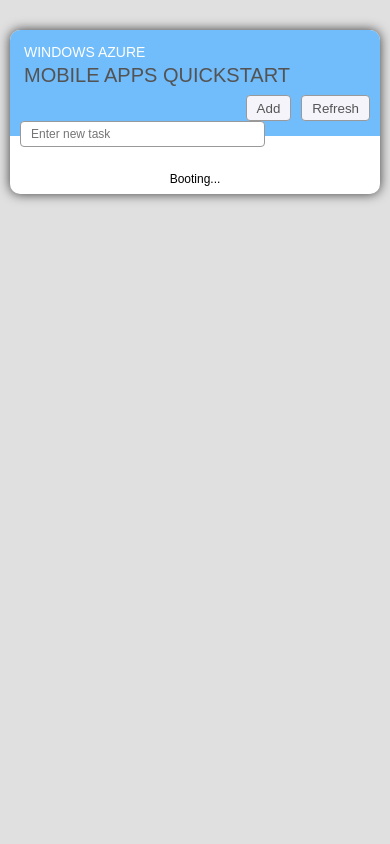
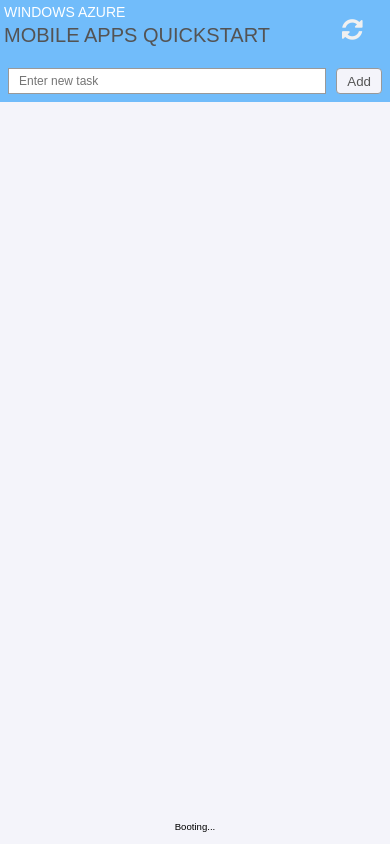
Before and after one commit to aw3s0me/quickstarts, a website with bundled scripts: page Quickstart.Cordova/www/index.html in a window 390 px wide. Built offline with nearby package versions, Linux system fonts and the light colour scheme.

Commit message:
Updated CSS for Cordova client

```diff
--- a/Quickstart.Cordova/Gulpfile.js
+++ b/Quickstart.Cordova/Gulpfile.js
@@ -1,17 +1,23 @@
 var babelify = require('babelify'),
     browserify = require('browserify'),
     gulp = require('gulp'),
+    npmfiles = require('gulp-npm-files'),
     rename = require('gulp-rename'),
     sass = require('gulp-sass'),
     source = require('vinyl-source-stream');
 
 gulp.task('default', [ 'build' ]);
-gulp.task('build', [ 'js:bundle', 'css:bundle' ]);
+gulp.task('build', [ 'js:bundle', 'css:bundle', 'libs:copy' ]);
 
 gulp.task('css:bundle', function () {
     gulp.src('./src/scss/index.scss')
         .pipe(sass().on('error', sass.logError))
         .pipe(gulp.dest('./www/css'));
+});
+
+gulp.task('libs:copy', function () {
+    gulp.src(npmfiles(), { base: './' })
+        .pipe(gulp.dest('./www/lib'));
 });
 
 gulp.task('js:bundle', function () {
--- a/Quickstart.Cordova/package.json
+++ b/Quickstart.Cordova/package.json
@@ -16,11 +16,13 @@
     "babelify": "^7.2.0",
     "browserify": "^12.0.1",
     "gulp": "^3.9.0",
+    "gulp-npm-files": "^0.1.3",
     "gulp-rename": "^1.2.2",
     "gulp-sass": "^2.1.0",
     "vinyl-source-stream": "^1.1.0"
   },
   "dependencies": {
-    "uuid": "^2.0.1"
+    "uuid": "^2.0.1",
+    "font-awesome": "^4.4.0"
   }
 }
--- a/Quickstart.Cordova/src/scss/index.scss
+++ b/Quickstart.Cordova/src/scss/index.scss
@@ -1,87 +1,111 @@
 @import 'fullscreen';
 
-button {
-    border: 1px solid #999;
-    color: #555;
-    background-color: #F4F4FA;
-    padding: 0 10px;
+$azureblue: #71BCFA;
+$titlecolor1: white;
+$titlecolor2: #545353;
 
-    &:hover {
-        background-color: white;
+$inputboxheight: 26px;
+
+body {
+    display: flex;
+    flex-flow: column nowrap;
+
+    /* Header takes up just enough room so that it can hold the content */
+    > header {
+        display: block;
+        background-color: $azureblue;
+
+        > div.split {
+            display: flex;
+            flex-flow: row nowrap;
+
+            > hgroup {
+                display: block;
+                flex-grow: 1;
+
+                h1 {
+                    text-transform: uppercase;
+                    font-weight: normal;
+                    margin: 4px;
+                    color: $titlecolor1;
+                    font-size: 14px;
+                }
+
+                h2 {
+                    text-transform: uppercase;
+                    font-weight: normal;
+                    margin: 4px;
+                    color: $titlecolor2;
+                    font-size: 20px;
                 }
             }
 
-input[type=text], input:not([type]) {
-    padding: 0 10px;
-    text-overflow: ellipsis;
+            > div.icons {
+                display: block;
+                flex-basis: 64px;
+                width: 64px;
+
+                > div.icon {
+                    width: 32px;
+                    height: 32px;
+                    margin: 16px;
+                    font-size: 24px;
+                    color: #F0F0F0;
+
+                    /* Make the icons clickable */
+                    span { cursor: pointer; }
                 }
 
-#wrapper {
-    max-width: 800px;
-    margin: auto;
-    padding: 30px 10px 10px 10px;
+
             }
 
-#summary {
-    text-align: center;
-    padding: 8px 0;
         }
 
-article {
-    background-color: white;
-    box-shadow: 0 0 12px rgba(0,0,0,0.75);
-    border-radius: 10px;
-
-    header {
-        background-color: #71BCFA;
-        padding: 10px;
-        border-top-left-radius: 10px;
-        border-top-right-radius: 10px;
-
-        h1, h2 {
-            text-transform: uppercase;
-            font-weight: normal;
-            margin: 4px;
     }
 
-        h1 {
-            color: #545353;
-            font-size: 20px;
+    /* Add-Item Section takes up just enough room to hold it. */
+    > section.add-item {
+        display: block;
+        background: $azureblue;
+        padding: 4px 0 8px 0;
+
+        > form#add-item {
+            display: flex;
+            flex-flow: row nowrap;
+            margin: 0 8px;
+
+            > div.textbox {
+                display: block;
+                flex-grow: 1;
+
+                >input#new-item-text {
+                    width: 100%;
+                    height: $inputboxheight;
+                    border: 1px solid #999;
+                    font-size: 1em;
                 }
-        h2 {
-            color: white;
-            font-size: 14px;
+            }
+
+            > div.buttons {
+                display: block;
+
+                > button {
+                    margin-left: 10px;
+                    padding: 0 10px;
+                    height: $inputboxheight;
+                    border-radius: 4px;
+                }
             }
         }
     }
 
-#add-item {
-    height: 26px;
-    margin: 8px 0 5px 0;
-    font-size: 1em;abbr
+    /* List Items Section takes up most of the room */
+    > section#list-items-section {
+        display: block;
+        flex-grow: 1;
+        background: #F4F4FA;
 
-    div {
-        overflow: hidden;
-    }
-
-    button {
-        float: right;
-        margin-left: 10px;
-        padding: 0 10px;
-        height: 100%;
-        border-radius: 4px;
-    }
-}
-
-#new-item-text {
-    width: 70%;
-    height: 26px;
-    border: 1px solid #999;
-    font-size: 1em;
-    border-radius: 4px;
-}
-
-#todo-items {
+        > ul#todo-items {
             padding: 8px;
             margin: 0px;
 
@@ -95,7 +119,6 @@
                     overflow: hidden;
                     padding: 5px 2px;
                 }
-    }
 
                 .item-complete {
                     float: left;
@@ -105,8 +128,8 @@
 
                 .item-text {
                     width: 100%;
-        height: 26px;
-        line-height: 24px;
+                    height: $inputboxheight;
+                    line-height: ($inputboxheight - 2px);
                     border: 1px solid transparent;
                     background-color: transparent;
 
@@ -116,22 +139,36 @@
                     }
                 }
             }
+        }
 
-footer {
+    }
+
+    /* Footer takes up just enough room */
+    > footer {
+        display: block;
+        background: #F4F4FA;
+
+
+        p#summary {
             text-align: center;
             font-size: 0.8em;
-    margin-top: 20px;
-
-    a {
-        color: #666;
-        display: block;
+            margin-top: 12px;
+        }
+    }
 }
 
-    #errorlog {
-        color: red;
-        font-weight: bold;
-        padding: 8px;
-        display: inline-block;
-        text-align: left;
+input[type=text], input:not([type]) {
+    padding: 0 10px;
+    text-overflow: ellipsis;
+}
+
+button {
+    border: 1px solid #999;
+    color: #555;
+    background-color: #F4F4FA;
+    padding: 0 10px;
+
+    &:hover {
+        background-color: white;
     }
 }
--- a/Quickstart.Cordova/www/index.html
+++ b/Quickstart.Cordova/www/index.html
@@ -6,30 +6,38 @@
         <meta name="msapplication-tap-highlight" content="no">
         <meta name="viewport" content="user-scalable=no, width=device-width">
         <link rel="stylesheet" type="text/css" href="css/index.css">
+        <link rel="stylesheet" type="text/css" href="lib/node_modules/font-awesome/css/font-awesome.min.css">
         <title>Cordova Quickstart</title>
     </head>
     <body>
-        <div id="wrapper">
-            <article>
         <header>
-                    <h2>Windows Azure</h2>
-                    <h1>Mobile Apps Quickstart</h1>
+            <div class="split">
+                <hgroup>
+                    <h1>Windows Azure</h1>
+                    <h2>Mobile Apps QuickStart</h2>
+                </hgroup>
+                <div class="icons">
+                    <div class="icon"><span id="refresh-icon" class="fa fa-refresh"></span></div>
+                </div>
+            </div>
+        </header>
+        <section class="add-item">
             <form id="add-item">
-                        <button type="submit" id="refresh-tasks">Refresh</button>
+                <div class="textbox">
+                    <input type="text" id="new-item-text" placeholder="Enter new task">
+                </div>
+                <div class="buttons">
                     <button type="submit" id="add-new-task">Add</button>
-                        <div><input type="text" id="new-item-text" placeholder="Enter new task"/></div>
+                </div>
             </form>
-                </header>
-
+        </section>
+        <section id="list-items-section">
             <ul id="todo-items"></ul>
-
+        </section>
+        <footer>
             <p id="summary">Booting...</p>
-            </article>
-
-            <footer>
             <ul id="errorlog"></ul>
         </footer>
-        </div>
 
         <script type="text/javascript" src="cordova.js"></script>
         <script type="text/javascript" src="js/index.js"></script>
```
Also changed, not shown: Quickstart.Cordova/src/js/index.js (+14 -15 lines), Quickstart.Cordova/www/js/index.js (+27 -27 lines), Quickstart.Cordova/www/css/index.css. Lines whose indentation alone changed are shown as unchanged.
